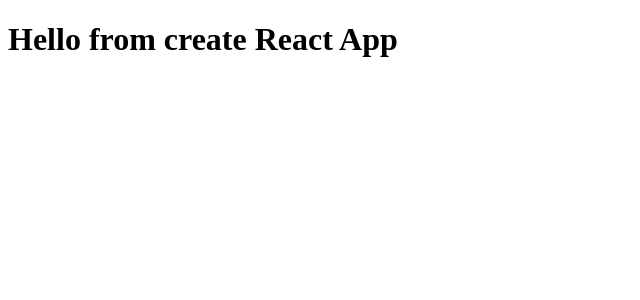
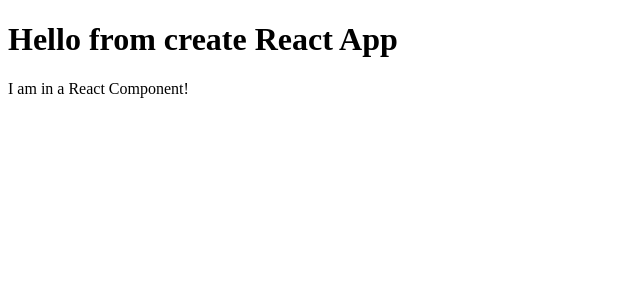
Before and after one commit to FaranoshAmini/To-Do-App-With-React, a React (Create React App) app: page / in a window 1280 px wide. Shown: the top 300 px of the page, without its empty margins (0-640 px from the left). Built offline with nearby package versions, Linux system fonts and the light colour scheme.

Commit message:
Added a heading and paragraph

```diff
--- a/src/components/TodoContainer.js
+++ b/src/components/TodoContainer.js
@@ -0,0 +1,14 @@
+import React from 'react';
+
+// eslint-disable-next-line react/prefer-stateless-function
+class TodoContainer extends React.Component {
+  render() {
+    return (
+      <div>
+        <h1>Hello from create React App</h1>
+        <p>I am in a React Component!</p>
+      </div>
+    );
+  }
+}
+export default TodoContainer;
--- a/src/index.js
+++ b/src/index.js
@@ -1,6 +1,6 @@
 import React from 'react';
 import ReactDom from 'react-dom';
 
-const element = <h1>Hello from create React App</h1>;
+import TodoContainer from './components/TodoContainer';
 
-ReactDom.render(element, document.getElementById('root'));
+ReactDom.render(<TodoContainer />, document.getElementById('root'));
```
